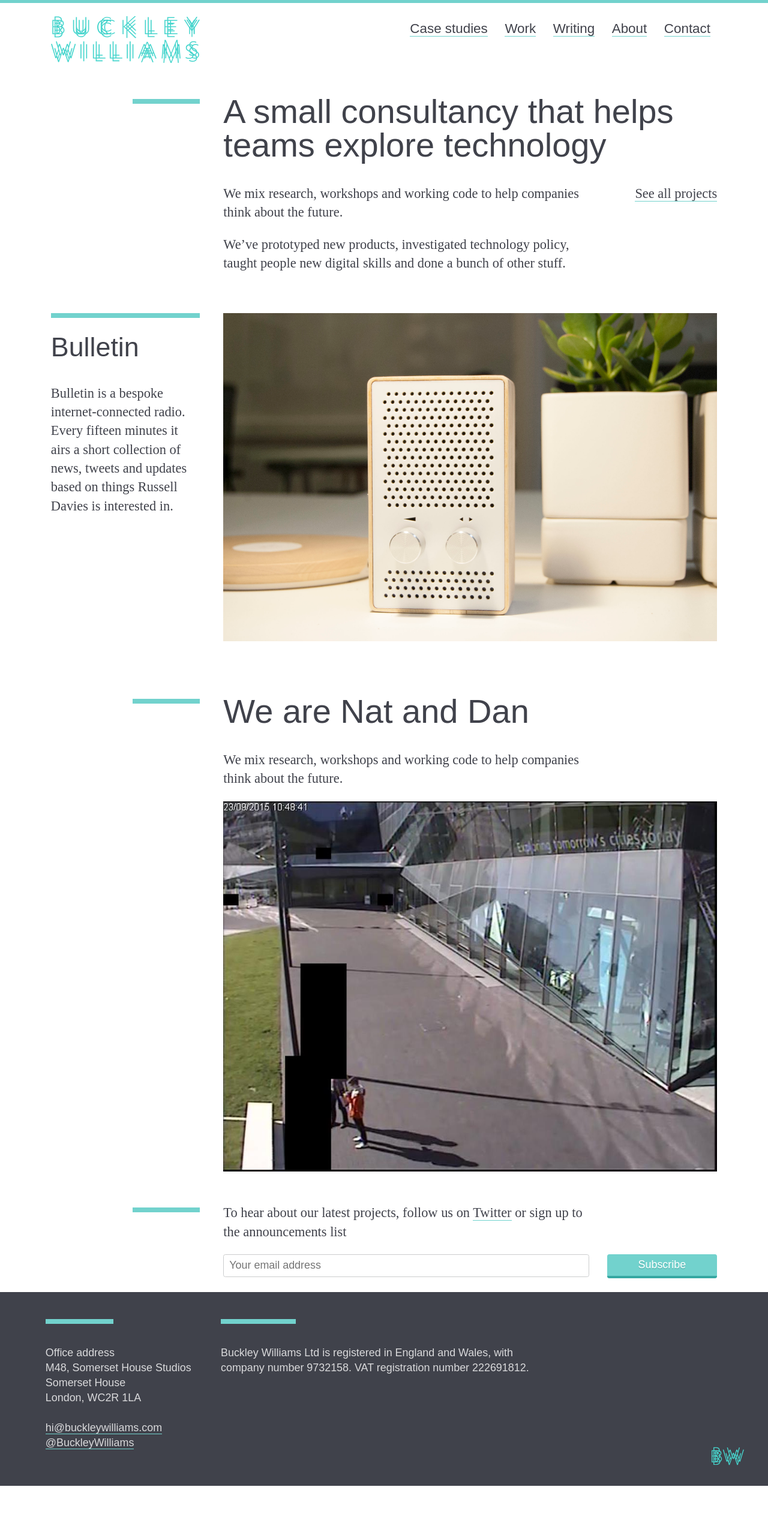
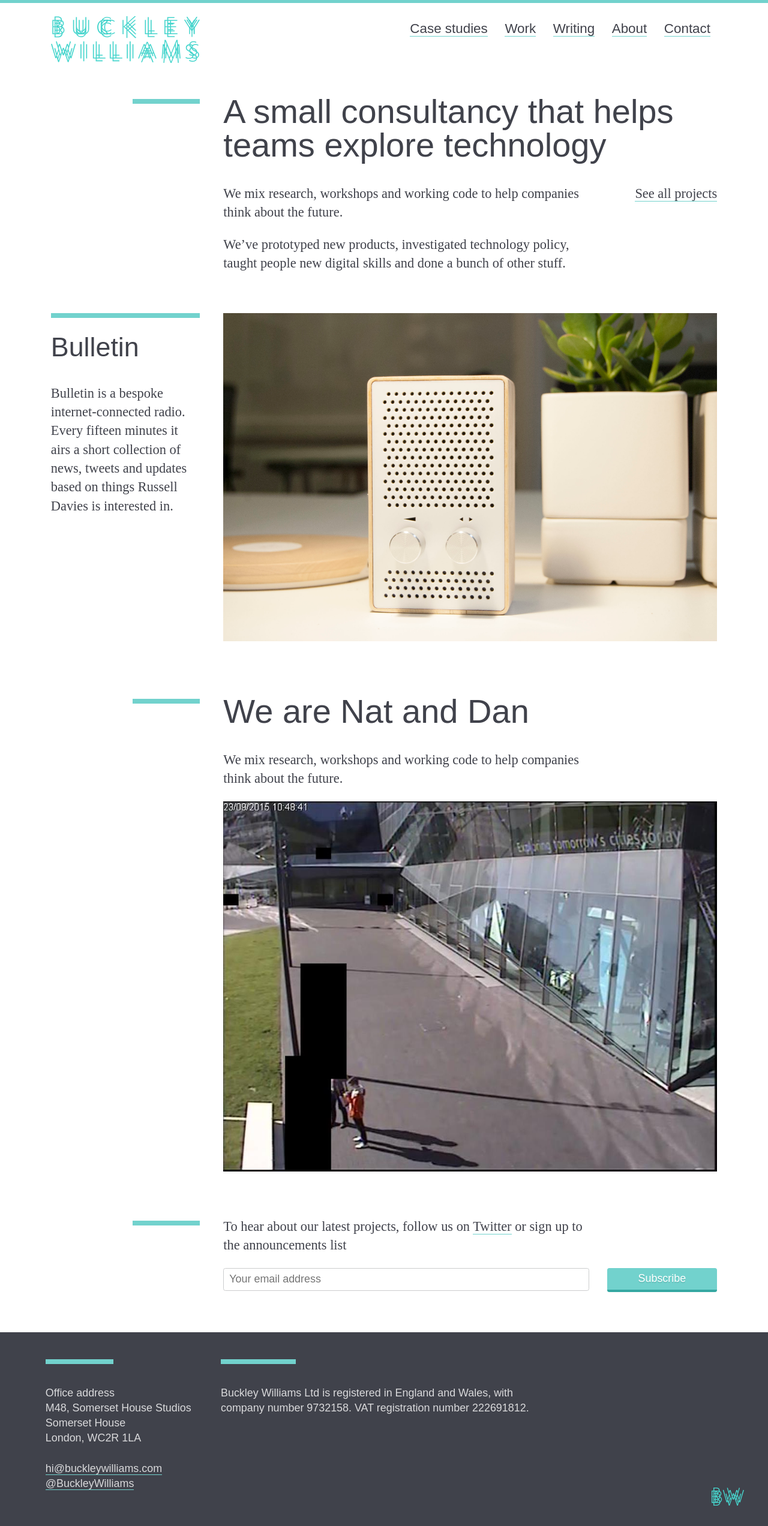
Before and after one commit to buckleywilliams/buckleywilliams, a Jekyll site: the page built from index.html, in a window 1280 px wide. Shown: the whole page at 60% size. Built offline with Jekyll 4.4.1, drawn with Linux system fonts in a browser that asks for light colours; before the commit the page ends 2477 px from its top, so only the background shows below that.

Commit message:
Fix the mailing module

```diff
--- a/index.html
+++ b/index.html
@@ -46,7 +46,7 @@ layout: home
   </div>
 </div>
 
-<div class="row">
+<div class="row mailing-module">
   <div class="sidecol"><div class="bar u-right"></div></div>
   <div class="maincol">
     <div class="mailing-list">
```
